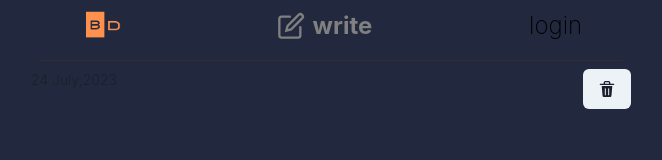
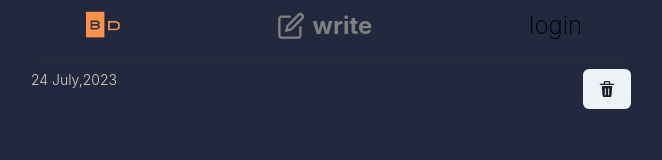
Before and after one commit to mukulbbhardwaj/BinaryDiary, a React (Create React App) app: page /post/1 in a window 1280 px wide. Shown: the top 160 px of the page, without its empty margins (309-971 px from the left). Built offline with nearby package versions, Linux system fonts and the light colour scheme; no server answers.

Commit message:
post details color change

```diff
--- a/src/components/blog/Post.jsx
+++ b/src/components/blog/Post.jsx
@@ -79,6 +79,7 @@ const Post = () => {
                     flexDir={"column"}
                     fontWeight={300}
                     fontSize={"14px"}
+                    color={"#d9d2bf"}
                   >
                     <Text m={0}>{postData.username}</Text>
                     <Text m={0} fontSize={"14px"}>
```
